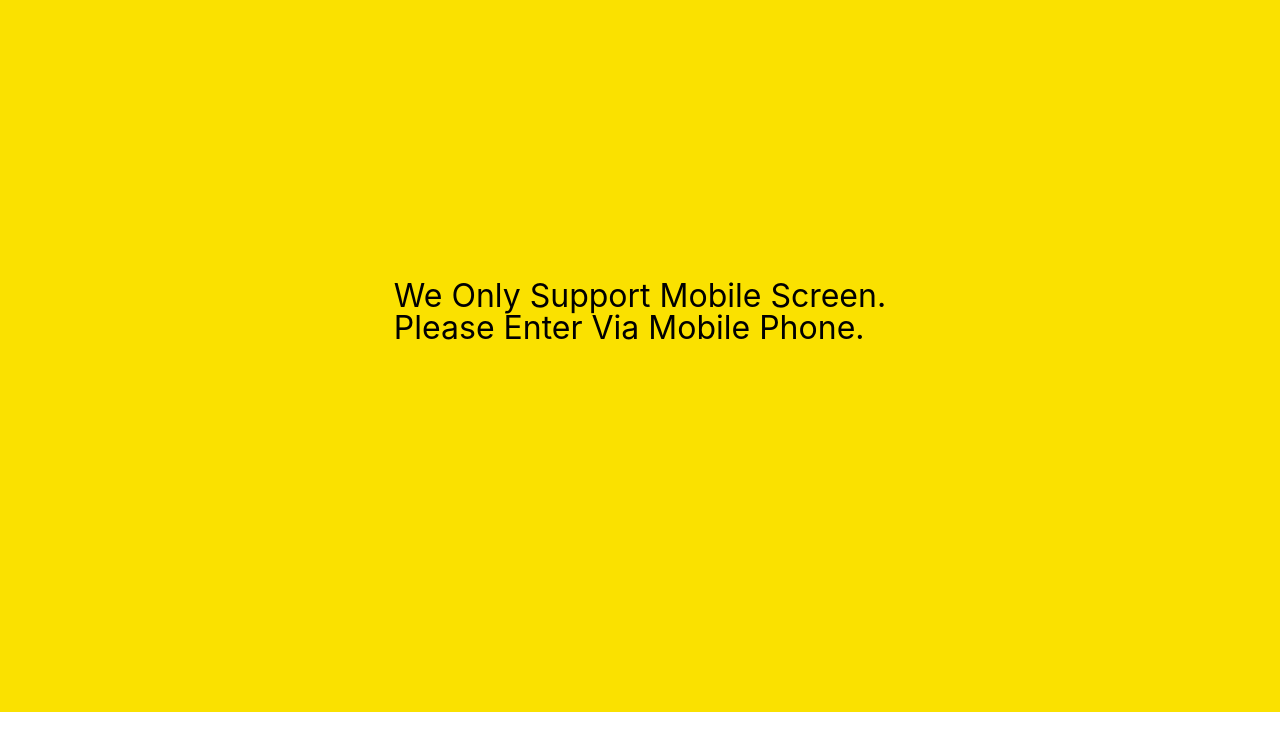
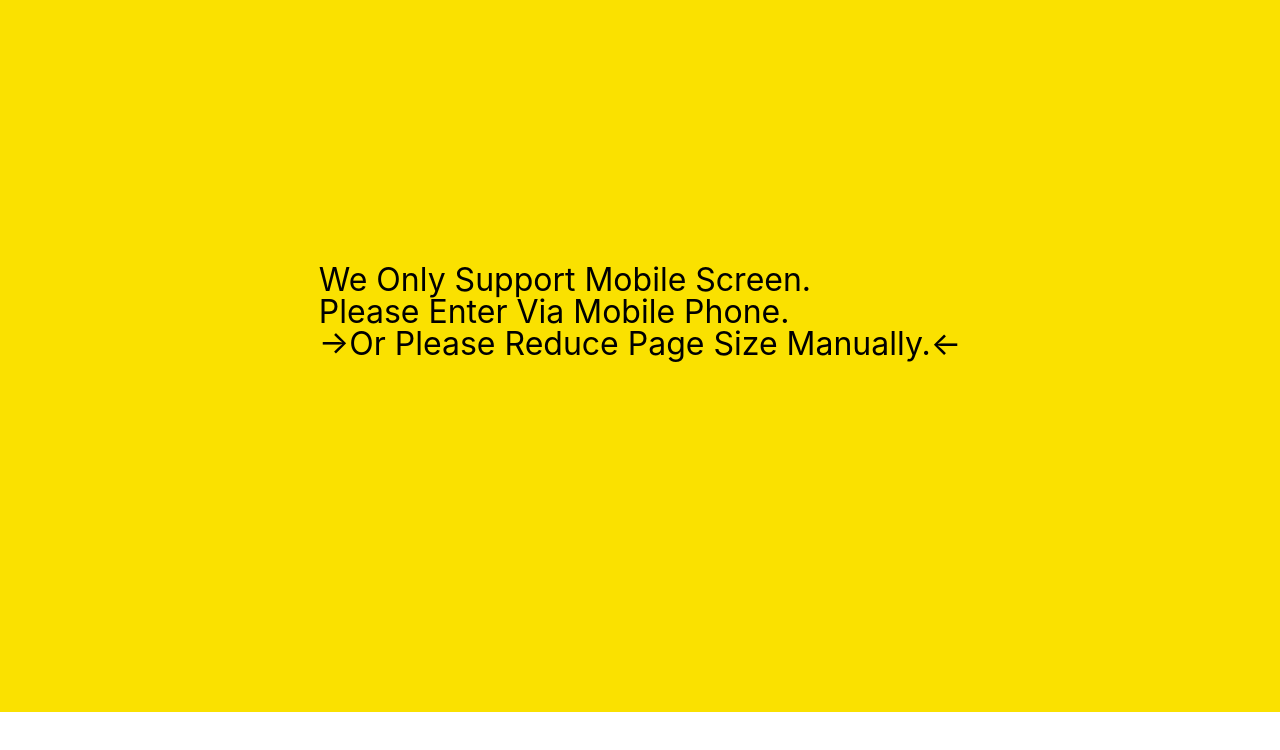
Before and after one commit to SloSte34/Studying-HTML-CSS-Chat-App-2022, a plain HTML site: page more.html in a window 1280 px wide. Shown: the part 88-838 px from the top of the page. Drawn offline with Linux system fonts and the light colour scheme.

Commit message:
FIX README.md

```diff
--- a/more.html
+++ b/more.html
@@ -121,7 +121,8 @@
       </ul>
     </nav>
     <div id="only-mobile">
-      We Only Support Mobile Screen.<br />Please Enter Via Mobile Phone.
+      We Only Support Mobile Screen.<br />Please Enter Via Mobile Phone.<br />
+      ->Or Please Reduce Page Size Manually.<-
     </div>
 
     <!--below is Kit from font awesome-->
```
Also changed, not shown: 1 other file.
